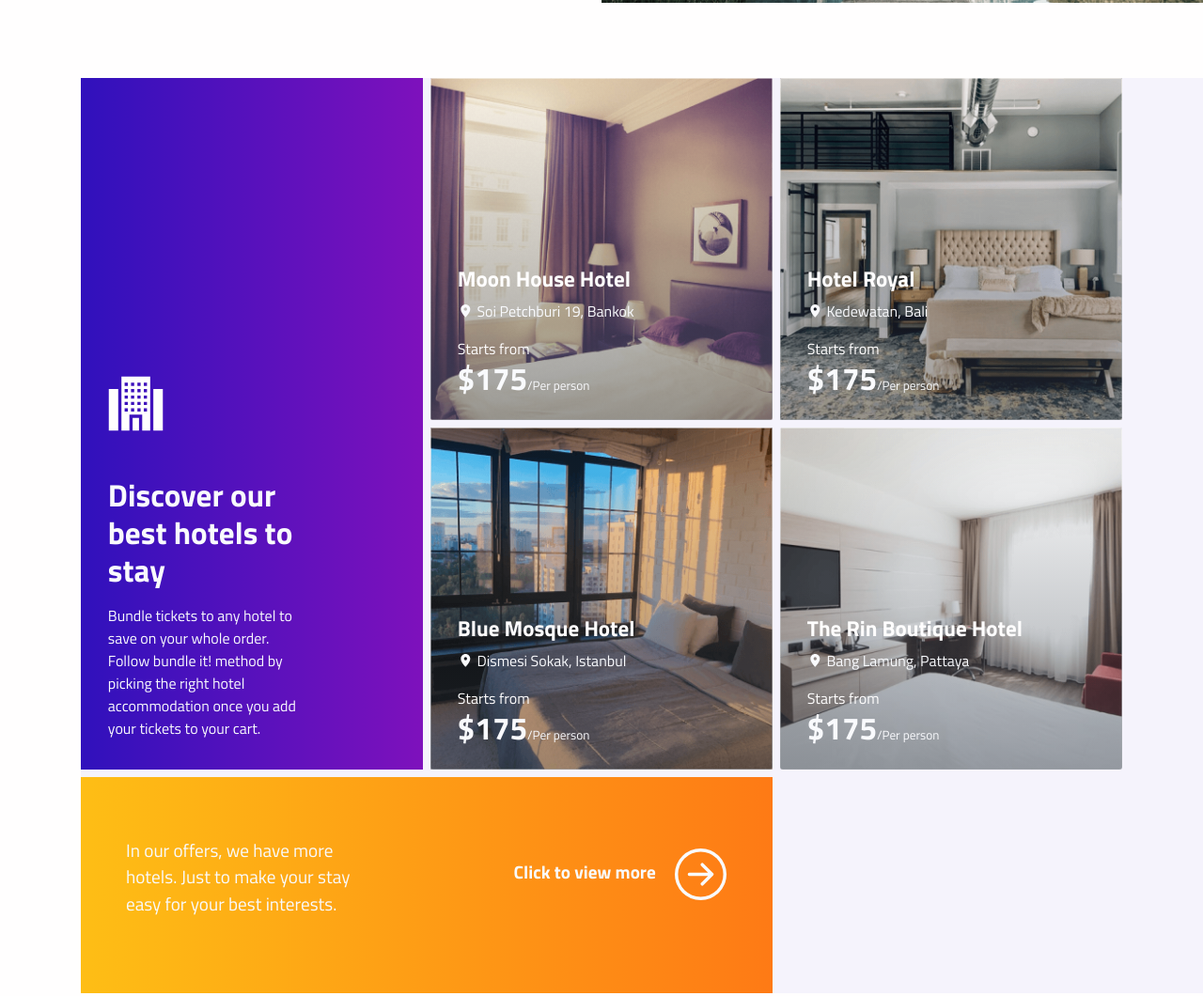
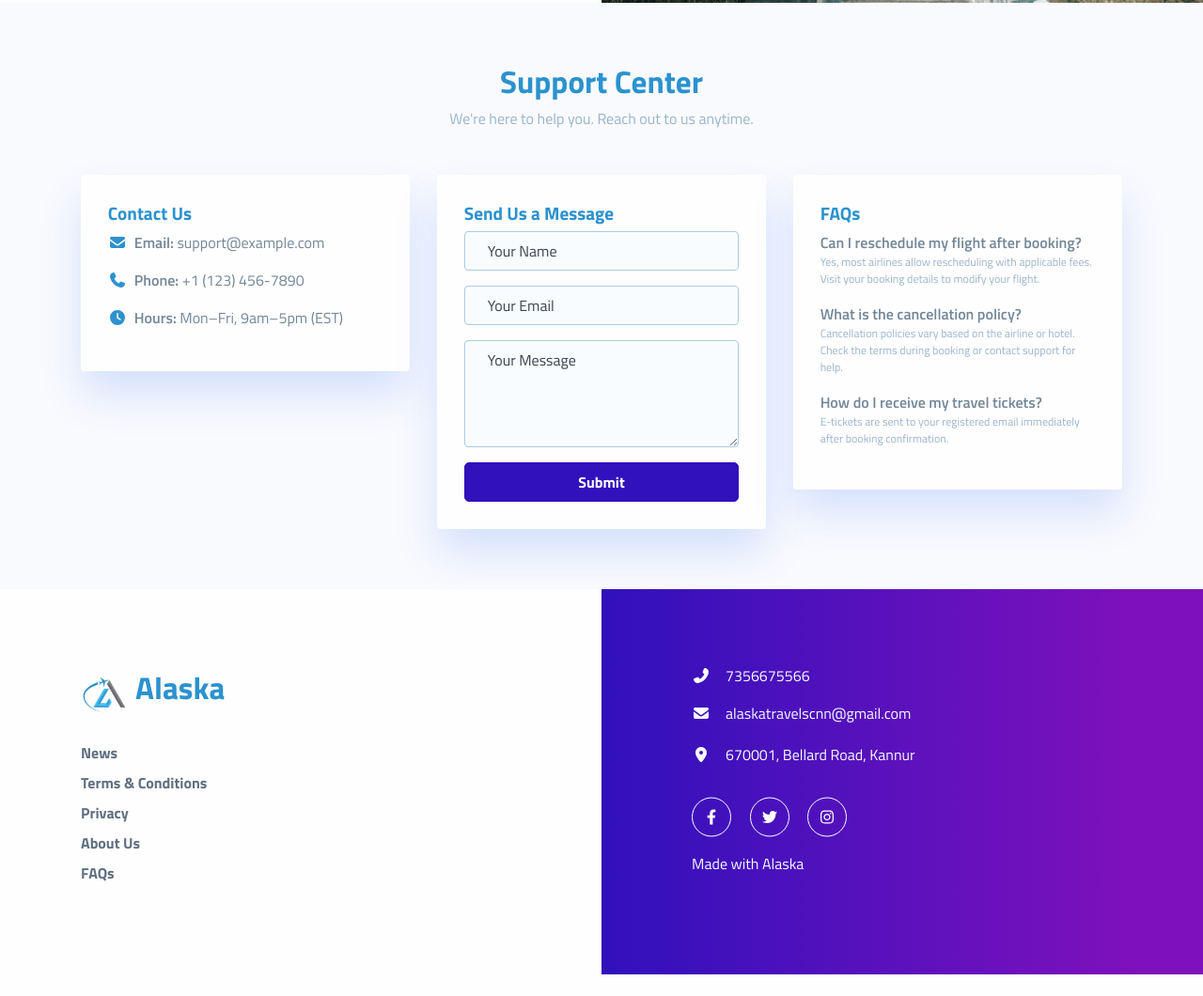
Before and after one commit to devadas132/alaska, a plain HTML site: page support.html in a window 1280 px wide. Shown: the part 333-1393 px from the top of the page at 94% size. After the commit the page ends 1370 px from the top, so only its background shows below. Drawn offline with Linux system fonts and the light colour scheme.

Commit message:
package file chamged

```diff
--- a/support.html
+++ b/support.html
@@ -41,7 +41,7 @@
     <!-- ===============================================-->
     <main class="main" id="top">
       <nav class="navbar navbar-expand-lg navbar-light fixed-top py-3 d-block" data-navbar-on-scroll="data-navbar-on-scroll">
-        <div class="container"><a class="navbar-brand" href="index.html"><img class="d-inline-block" src="assets/img/gallery/logo.png" width="50" alt="logo" /><span class="fw-bold text-primary ms-2">Alaska</span></a>
+        <div class="container"><a class="navbar-brand" href="index.html"><img class="d-inline-block" src="assets/img/gallery/logo.png" width="50" alt="logo" /><span class="fw-bold text-primary ms-2">Alaska<img src="assets/img/gallery/tm.png" alt="TM" style="width:12px; height:auto; vertical-align:super; margin-left:2px;" /></span></a>
           <button class="navbar-toggler collapsed" type="button" data-bs-toggle="collapse" data-bs-target="#navbarSupportedContent" aria-controls="navbarSupportedContent" aria-expanded="false" aria-label="Toggle navigation"><span class="navbar-toggler-icon"></span></button>
           <div class="collapse navbar-collapse border-top border-lg-0 mt-4 mt-lg-0" id="navbarSupportedContent">
             <ul class="navbar-nav mx-auto pt-2 pt-lg-0 font-base">
@@ -97,7 +97,7 @@
             </ul>
             <form>
               <!-- <button class="btn text-800 order-1 order-lg-0 me-2" type="button">Support</button> -->
-              <button class="btn btn-voyage-outline order-0" type="submit"><span class="text-primary">Support</span></button>
+              <a href="support.html" class="btn btn-voyage-outline order-0"><span class="text-primary">Support</span></a>
             </form>
           </div>
         </div>
@@ -139,113 +139,77 @@
 
       <!-- ============================================-->
 
+<!-- =================== Support Section =================== -->
+<section class="py-6 bg-light" id="support">
+  <div class="container">
+    <div class="text-center mb-5">
+      <h2 class="fw-bold text-primary">Support Center</h2>
+      <p class="text-muted">We're here to help you. Reach out to us anytime.</p>
+    </div>
 
-      <section class="py-7 overflow-hidden" id="hotels">
-        <div class="container bg-offcanvas-gray-right">
-          <div class="row gx-2">
-            <div class="col-sm-6 col-lg-4">
-              <div class="bg-primary-gradient h-100 d-flex align-items-end">
-                <div class="row g-0 justify-content-start">
-                  <div class="col-xl-9">
-                    <div class="p-3 px-lg-4 text-light"><img class="mb-5" src="assets/img/icons/icon-hotel.svg" alt="..." />
-                      <h2 class="mb-3 text-light">Discover our best hotels to stay</h2>
-                      <p>Bundle tickets to any hotel to save on your whole order. Follow bundle it! method by picking the right hotel accommodation once you add your tickets to your cart.</p>
+    <div class="row g-4">
+      <!-- Contact Info -->
+      <div class="col-md-4">
+        <div class="bg-white shadow-sm p-4 rounded">
+          <h5 class="fw-bold text-primary">Contact Us</h5>
+          <p><i class="fas fa-envelope text-primary me-2"></i><strong>Email:</strong> support@example.com</p>
+          <p><i class="fas fa-phone text-primary me-2"></i><strong>Phone:</strong> +1 (123) 456-7890</p>
+          <p><i class="fas fa-clock text-primary me-2"></i><strong>Hours:</strong> Mon–Fri, 9am–5pm (EST)</p>
         </div>
       </div>
+
+      <!-- Contact Form -->
+      <div class="col-md-4">
+        <div class="bg-white shadow-sm p-4 rounded">
+          <h5 class="fw-bold text-primary">Send Us a Message</h5>
+          <form>
+            <div class="mb-3">
+              <input type="text" class="form-control" placeholder="Your Name" required />
+            </div>
+            <div class="mb-3">
+              <input type="email" class="form-control" placeholder="Your Email" required />
+            </div>
+            <div class="mb-3">
+              <textarea class="form-control" rows="4" placeholder="Your Message" required></textarea>
+            </div>
+            <button type="submit" class="btn btn-primary w-100">Submit</button>
+          </form>
         </div>
       </div>
+
+      <!-- FAQ -->
+      <div class="col-md-4">
+        <div class="bg-white shadow-sm p-4 rounded">
+          <h5 class="fw-bold text-primary">FAQs</h5>
+          <div class="mb-3">
+      <strong>Can I reschedule my flight after booking?</strong>
+      <p class="text-muted small">Yes, most airlines allow rescheduling with applicable fees. Visit your booking details to modify your flight.</p>
     </div>
-            <div class="col-sm-6 col-lg-4">
-              <div class="row g-2">
-                <div class="col-12">
-                  <div class="card card-span h-100 text-white"><img class="img-fluid h-100 w-100" src="assets/img/gallery/moon-house-hotel.png" height="375" alt="..." />
-                    <div class="card-img-overlay ps-0 d-flex flex-column justify-content-between bg-voyage-gradient">
-                      <div class="mt-auto px-4">
-                        <h3 class="fs-1 fs-md-2 text-white">Moon House Hotel</h3>
-                        <div class="d-flex align-items-center justify-content-start"><span class="text-light fs--1 me-1"><i class="fas fa-map-marker-alt"></i></span><span class="text-light me-md-3">Soi Petchburi 19, Bankok</span></div>
-                        <p class="mb-0 mt-3">Starts from </p>
-                        <h1 class="mb-2 text-light fw-bolder fs-2 fs-md-4"><span>$175</span><span class="text-light fs--1 fw-normal">/Per person</span></h1>
+
+    <div class="mb-3">
+      <strong>What is the cancellation policy?</strong>
+      <p class="text-muted small">Cancellation policies vary based on the airline or hotel. Check the terms during booking or contact support for help.</p>
     </div>
-                    </div><a class="stretched-link" href="#!"> </a>
+
+    <div class="mb-3">
+      <strong>How do I receive my travel tickets?</strong>
+      <p class="text-muted small">E-tickets are sent to your registered email immediately after booking confirmation.</p>
     </div>
-                </div>
-                <div class="col-12">
-                  <div class="card card-span h-100 text-white"><img class="img-fluid h-100 w-100" src="assets/img/gallery/blue-mosque-hotel.png" height="375" alt="..." />
-                    <div class="card-img-overlay ps-0 d-flex flex-column justify-content-between bg-voyage-gradient">
-                      <div class="mt-auto px-4">
-                        <h3 class="fs-1 fs-md-2 text-white">Blue Mosque Hotel</h3>
-                        <div class="d-flex align-items-center justify-content-start"><span class="text-light fs--1 me-1"><i class="fas fa-map-marker-alt"></i></span><span class="text-light me-md-3">Dismesi Sokak, Istanbul</span></div>
-                        <p class="mb-0 mt-3">Starts from </p>
-                        <h1 class="mb-2 text-light fw-bolder fs-2 fs-md-4"><span>$175</span><span class="text-light fs--1 fw-normal">/Per person</span></h1>
-                      </div>
-                    </div><a class="stretched-link" href="#!"> </a>
-                  </div>
-                </div>
-              </div>
-            </div>
-            <div class="col-sm-6 col-lg-4">
-              <div class="row g-2">
-                <div class="col-12">
-                  <div class="card card-span h-100 text-white"><img class="img-fluid h-100 w-100" src="assets/img/gallery/hotel-royal.png" height="375" alt="..." />
-                    <div class="card-img-overlay ps-0 d-flex flex-column justify-content-between bg-voyage-gradient">
-                      <div class="mt-auto px-4">
-                        <h3 class="fs-1 fs-md-2 text-white">Hotel Royal</h3>
-                        <div class="d-flex align-items-center justify-content-start"><span class="text-light fs--1 me-1"><i class="fas fa-map-marker-alt"></i></span><span class="text-light me-md-3">Kedewatan, Bali</span></div>
-                        <p class="mb-0 mt-3">Starts from </p>
-                        <h1 class="mb-2 text-light fw-bolder fs-2 fs-md-4"><span>$175</span><span class="text-light fs--1 fw-normal">/Per person</span></h1>
-                      </div>
-                    </div><a class="stretched-link" href="#!"> </a>
-                  </div>
-                </div>
-                <div class="col-12">
-                  <div class="card card-span h-100 text-white"><img class="img-fluid h-100 w-100" src="assets/img/gallery/boutique-hotel.png" height="375" alt="..." />
-                    <div class="card-img-overlay ps-0 d-flex flex-column justify-content-between bg-voyage-gradient">
-                      <div class="mt-auto px-4">
-                        <h3 class="fs-1 fs-md-2 text-white">The Rin Boutique Hotel</h3>
-                        <div class="d-flex align-items-center justify-content-start"><span class="text-light fs--1 me-1"><i class="fas fa-map-marker-alt"></i></span><span class="text-light me-md-3">Bang Lamung, Pattaya</span></div>
-                        <p class="mb-0 mt-3">Starts from </p>
-                        <h1 class="mb-2 text-light fw-bolder fs-2 fs-md-4"><span>$175</span><span class="text-light fs--1 fw-normal">/Per person</span></h1>
-                      </div>
-                    </div><a class="stretched-link" href="#!"> </a>
-                  </div>
-                </div>
-              </div>
-            </div>
-            <div class="col-sm-6 col-lg-8 gy-2">
-              <div class="bg-secondary-gradient h-100 d-flex align-items-center">
-                <div class="text-light py-6">
-                  <div class="row">
-                    <div class="col-12 col-xl-6">
-                      <p class="fs-1 px-5">In our offers, we have more hotels. Just to make your stay easy for your best interests.</p>
-                    </div>
-                    <div class="col-12 col-xl-6 text-end"><a class="btn btn-lg text-light fs-1 fs-sm--1 fs-md-1 px-5" href="#!" role="button">Click to view more
-                        <svg class="bi bi-arrow-right-circle ms-3" xmlns="http://www.w3.org/2000/svg" width="55" height="55" fill="currentColor" viewBox="0 0 16 16">
-                          <path fill-rule="evenodd" d="M1 8a7 7 0 1 0 14 0A7 7 0 0 0 1 8zm15 0A8 8 0 1 1 0 8a8 8 0 0 1 16 0zM4.5 7.5a.5.5 0 0 0 0 1h5.793l-2.147 2.146a.5.5 0 0 0 .708.708l3-3a.5.5 0 0 0 0-.708l-3-3a.5.5 0 1 0-.708.708L10.293 7.5H4.5z"></path>
-                        </svg></a></div>
-                  </div>
-                </div>
+
         </div>
       </div>
     </div>
   </div>
 </section>
+<!-- =================== End Support Section =================== -->
+
 
 
       <!-- ============================================-->
 
 
 
-<!-- <section class="py-0 overflow-hidden">
-<div class="container">
-<div class="row">
 
-  <h1>Flight Dummy Content </h1>
-  <p>Lorem, ipsum dolor sit amet consectetur adipisicing elit. Amet aut illo labore incidunt vel et deserunt facere obcaecati! Illum nam dolorem culpa distinctio eum dolorum? Iste ratione omnis exercitationem nobis?
-  Lorem, ipsum dolor sit amet consectetur adipisicing elit. Amet aut illo labore incidunt vel et deserunt facere obcaecati! Illum nam dolorem culpa distinctio eum dolorum? Iste ratione omnis exercitationem nobis?
-  Lorem, ipsum dolor sit amet consectetur adipisicing elit. Amet aut illo labore incidunt vel et deserunt facere obcaecati! Illum nam dolorem culpa distinctio eum dolorum? Iste ratione omnis exercitationem nobis?</p>
-              </div>
-</div>
-</section> -->
 
       <!-- ============================================-->
       <!-- <section> begin ============================-->
```
Lines whose indentation alone changed are shown as unchanged.
